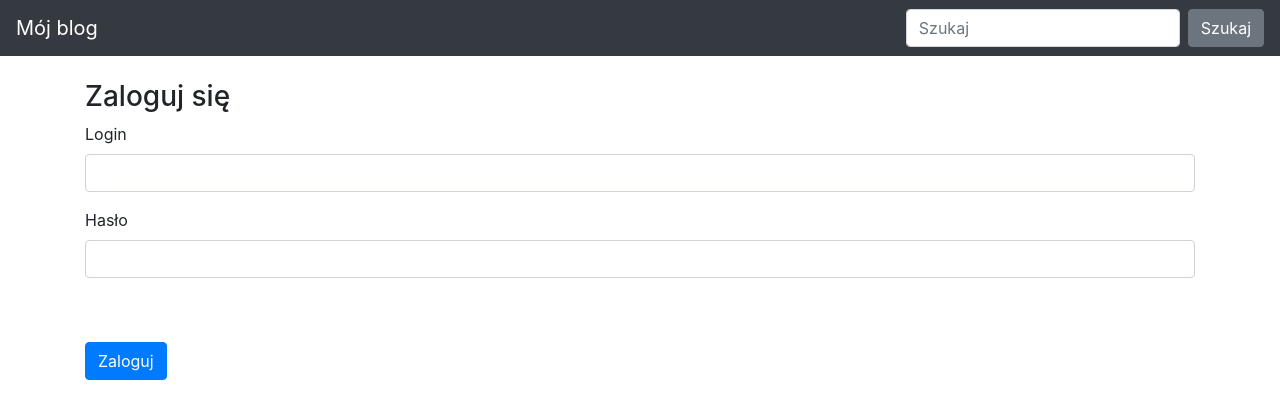
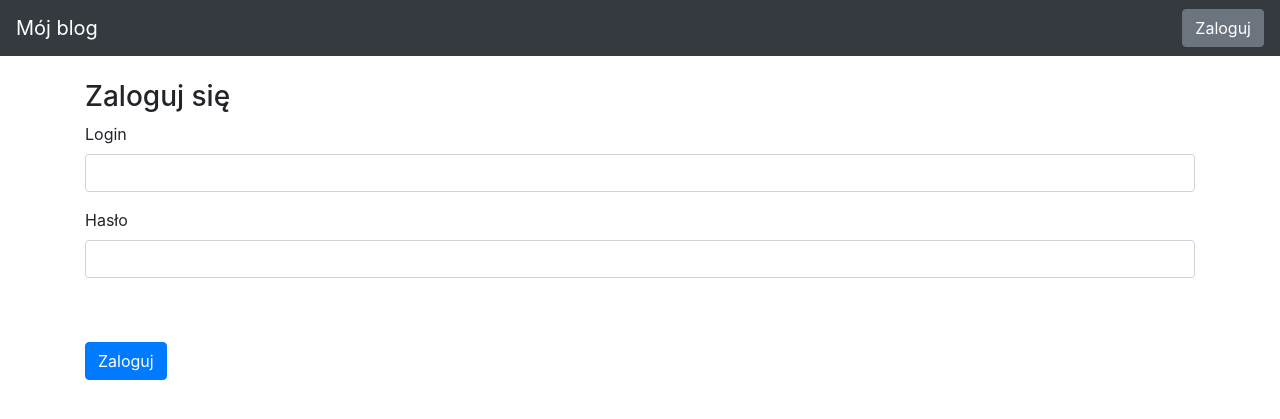
Before and after one commit to KarSiep1996/blog-app, a Flask app: page /login/ in a window 1280 px wide. Shown: the top 419 px of the page. Run offline with Flask 2, Linux system fonts and the light colour scheme; some libraries are stand-ins or nearby versions.

Commit message:
Modify base.html

```diff
--- a/blog/templates/base.html
+++ b/blog/templates/base.html
@@ -28,14 +28,18 @@
      <span class="navbar-toggler-icon"></span>
    </button>
 
-   <div class="collapse navbar-collapse" id="navbarsExampleDefault">
-     <ul class="navbar-nav mr-auto">
-     </ul>
-     <form class="form-inline my-2 my-lg-0">
-       <input class="form-control mr-sm-2" type="text" placeholder="Szukaj" aria-label="Szukaj">
-       <button class="btn btn-secondary my-2 my-sm-0" type="submit">Szukaj</button>
-     </form>
-   </div>
+    <div class="collapse navbar-collapse" id="navbarsExampleDefault">
+      <ul class="navbar-nav mr-auto">
+      </ul>
+      {% if session.logged_in %}
+        <form class="form-inline my-2 my-lg-0" action="{{ url_for('logout') }}" method="POST">
+          <button class="btn btn-secondary my-2 my-sm-0" type="submit">Wyloguj</button>
+        </form>
+      {% else %}
+        <a href="{{ url_for('login') }}" class="btn btn-secondary my-2 my-lg-0">Zaloguj</a>
+      {% endif %}
+    </div>
+
  </nav>
 
  <main role="main" class="container">
```
